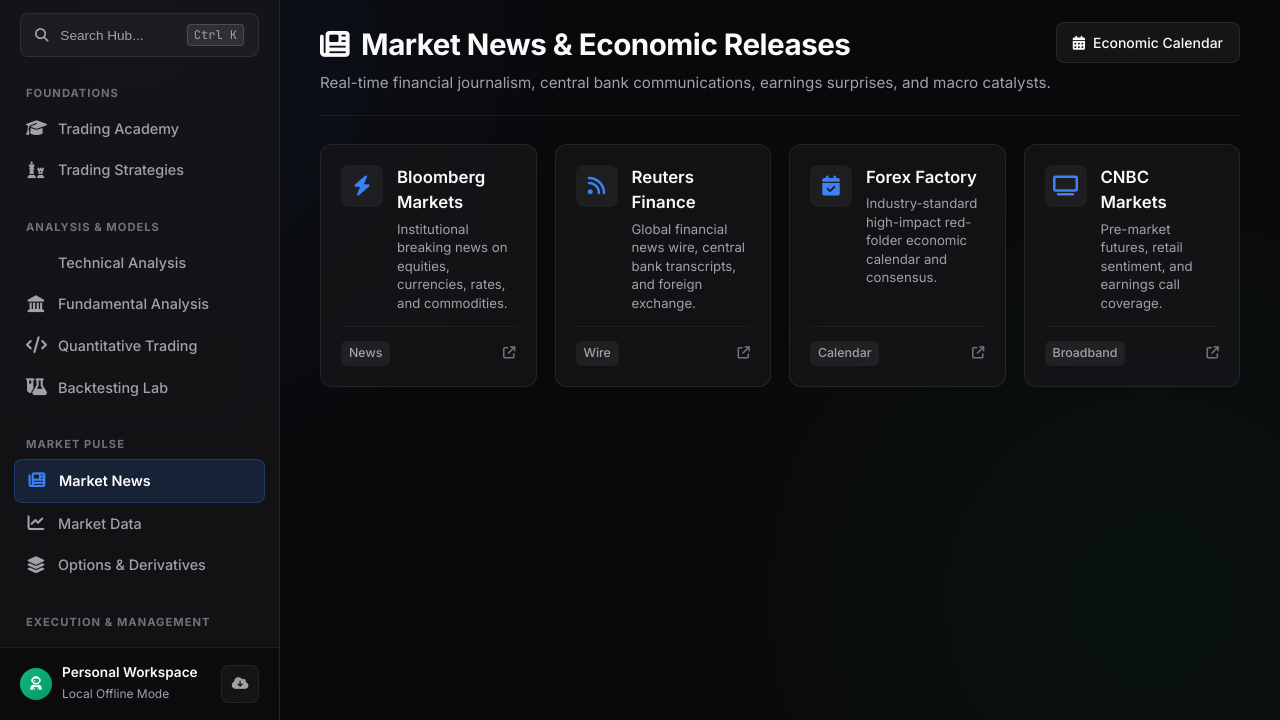
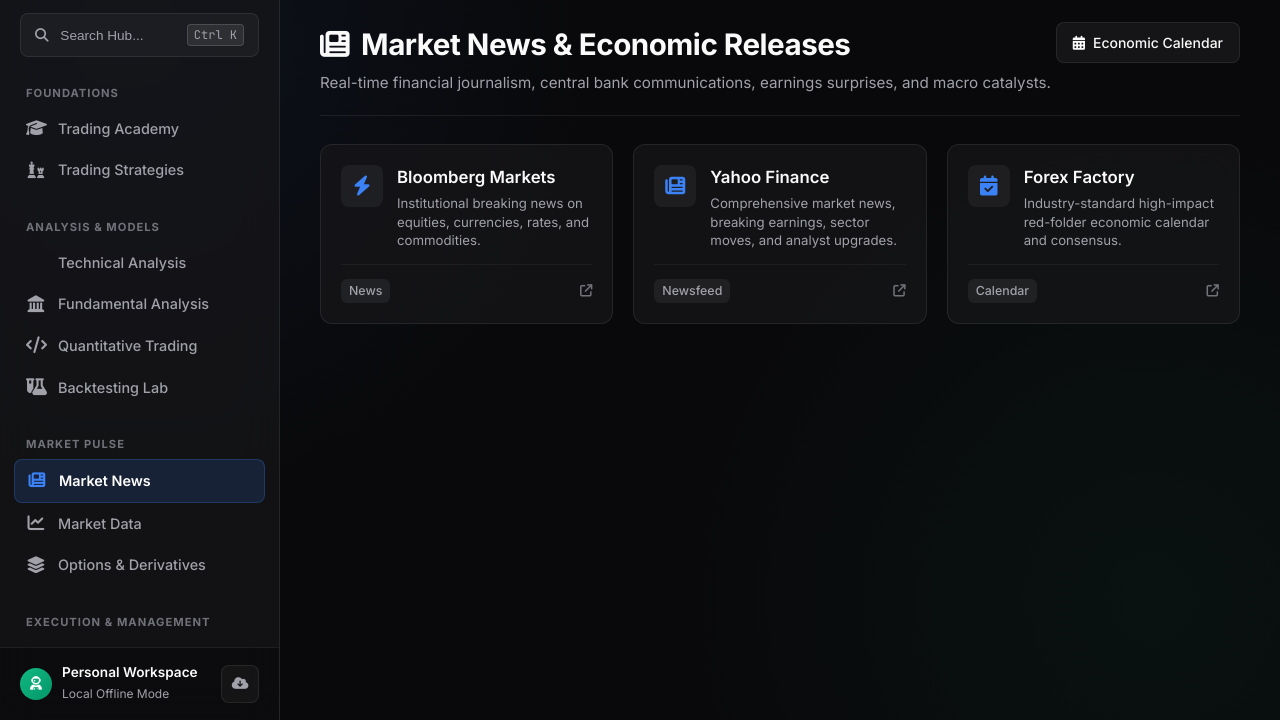
Before and after one commit to Hiokz/trading, a plain HTML site: page index.html in a window 1280 px wide. Both pictures are taken after a click on the link "Market News". Shown: the part 80-800 px from the top of the page. Drawn offline with Linux system fonts and the light colour scheme; some icons are missing; a web font is replaced by a local one.

Commit message:
feat(news): replace reuters and cnbc with yahoo finance in market news

```diff
--- a/index.html
+++ b/index.html
@@ -819,7 +819,7 @@
                         </div>
                     </div>
 
-                    <div class="grid-4">
+                    <div class="grid-3">
                         <a href="https://www.bloomberg.com/markets" target="_blank" class="resource-card">
                             <div class="resource-top">
                                 <div class="resource-icon"><i class="fa-solid fa-bolt"></i></div>
@@ -834,16 +834,16 @@
                             </div>
                         </a>
 
-                        <a href="https://www.reuters.com/markets/" target="_blank" class="resource-card">
-                            <div class="resource-top">
-                                <div class="resource-icon"><i class="fa-solid fa-rss"></i></div>
-                                <div class="resource-meta">
-                                    <h3>Reuters Finance</h3>
-                                    <p>Global financial news wire, central bank transcripts, and foreign exchange.</p>
-                                </div>
-                            </div>
-                            <div class="resource-bottom">
-                                <span class="tag-badge">Wire</span>
+                        <a href="https://finance.yahoo.com/news/" target="_blank" class="resource-card">
+                            <div class="resource-top">
+                                <div class="resource-icon"><i class="fa-solid fa-newspaper"></i></div>
+                                <div class="resource-meta">
+                                    <h3>Yahoo Finance</h3>
+                                    <p>Comprehensive market news, breaking earnings, sector moves, and analyst upgrades.</p>
+                                </div>
+                            </div>
+                            <div class="resource-bottom">
+                                <span class="tag-badge">Newsfeed</span>
                                 <i class="fa-solid fa-arrow-up-right-from-square external-link-arrow"></i>
                             </div>
                         </a>
@@ -858,20 +858,6 @@
                             </div>
                             <div class="resource-bottom">
                                 <span class="tag-badge">Calendar</span>
-                                <i class="fa-solid fa-arrow-up-right-from-square external-link-arrow"></i>
-                            </div>
-                        </a>
-
-                        <a href="https://www.cnbc.com/markets/" target="_blank" class="resource-card">
-                            <div class="resource-top">
-                                <div class="resource-icon"><i class="fa-solid fa-tv"></i></div>
-                                <div class="resource-meta">
-                                    <h3>CNBC Markets</h3>
-                                    <p>Pre-market futures, retail sentiment, and earnings call coverage.</p>
-                                </div>
-                            </div>
-                            <div class="resource-bottom">
-                                <span class="tag-badge">Broadband</span>
                                 <i class="fa-solid fa-arrow-up-right-from-square external-link-arrow"></i>
                             </div>
                         </a>
```
